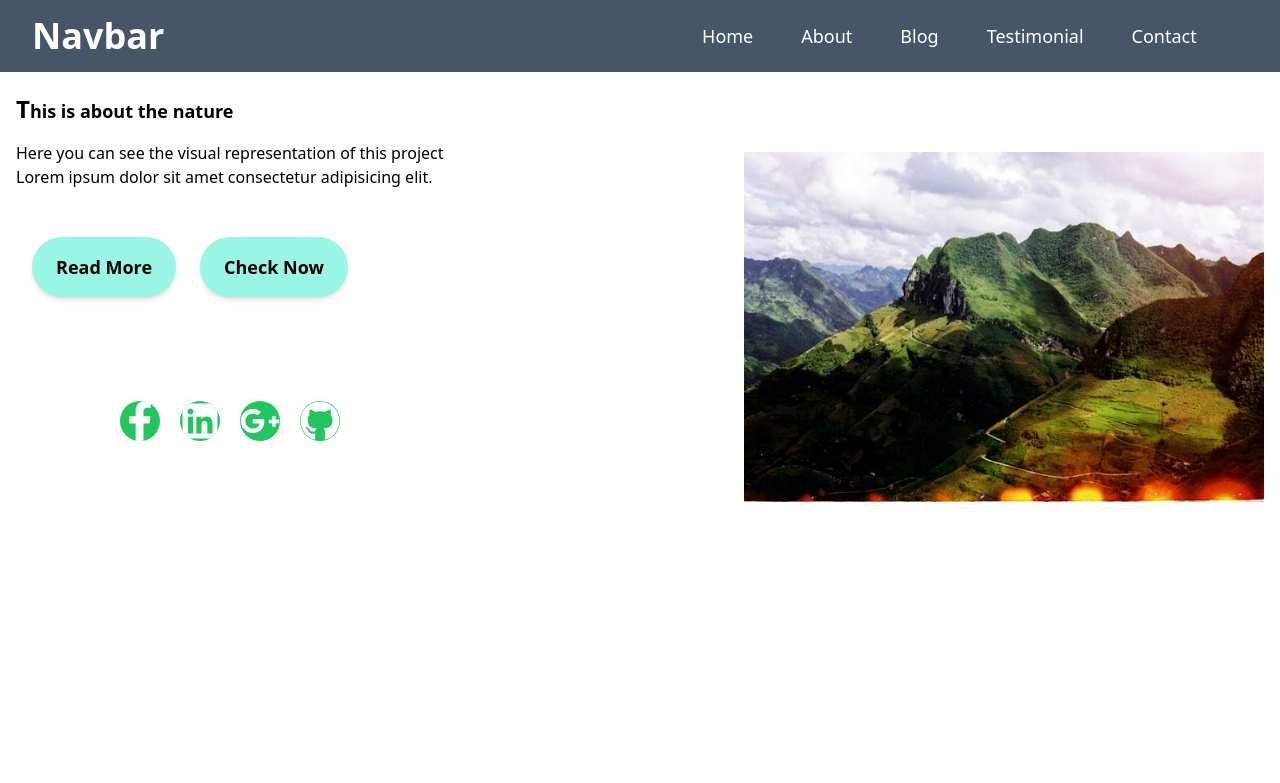
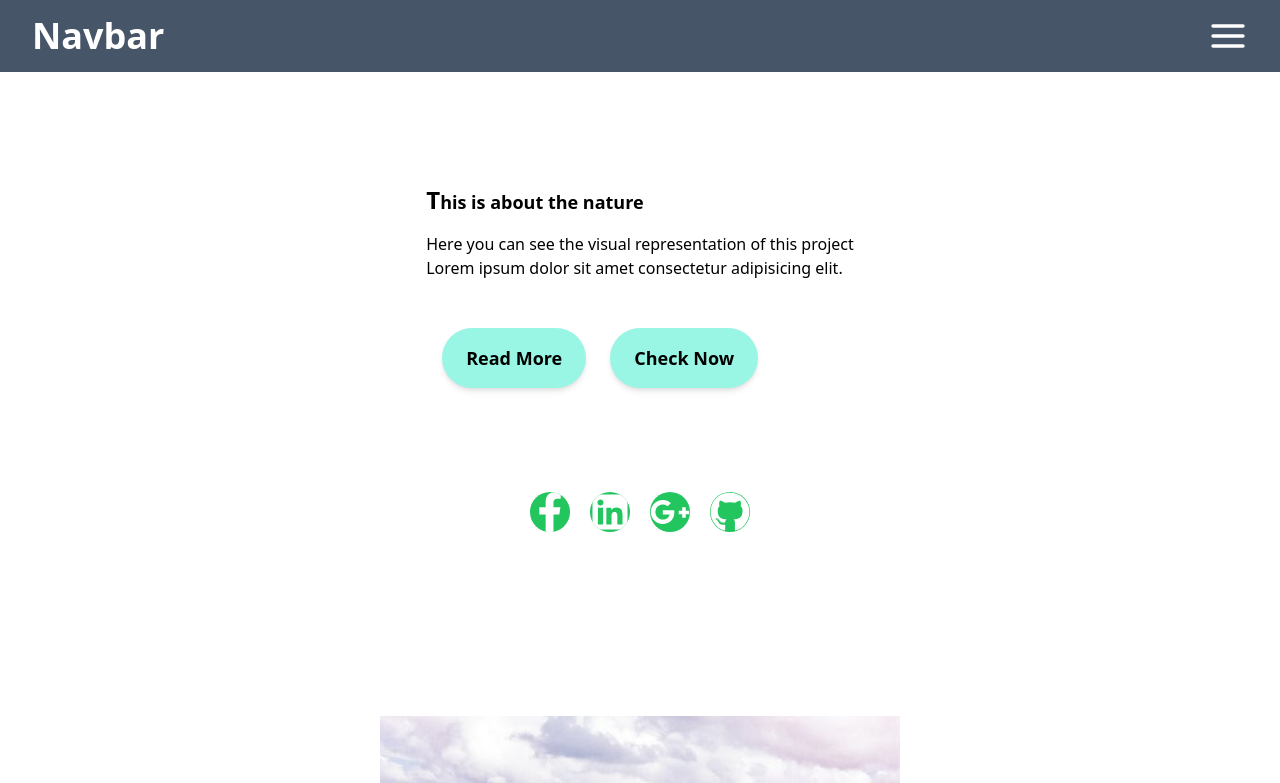
Before and after one commit to neelendrareddy9001/json_webtoken-authentication, a React (Create React App) app in the folder client/: page / in a window 1280 px wide. Shown: the top 783 px of the page. Built offline with nearby package versions, Linux system fonts and the light colour scheme.

Commit message:
changes added

```diff
--- a/client/src/Components/Home/Home.jsx
+++ b/client/src/Components/Home/Home.jsx
@@ -4,15 +4,32 @@ import { FaFacebookF } from "react-icons/fa";
 import { FaLinkedin } from "react-icons/fa";
 import { FaGooglePlusG } from "react-icons/fa";
 import { FaGithub } from "react-icons/fa";
+import {motion} from 'framer-motion'
 
 
 const Home = () => {
   return (
-    <section className='section-container mx-auto home min-h-[70vh]'>
-      <div className='flex gap-12 items-center justify-between'>
+    <section className='section-container mx-auto home min-h-[70vh] py-24'>
+      <div className='flex gap-12 items-center justify-between mdd:flex-col'>
         <div className='sm:text-center'>
-          <h1  className="heading first-letter:text-2xl font-semibold text-lg py-4">This is about the nature</h1>
-          <h4>Here you can see the visual representation of this project</h4>
+          <motion.h1
+            initial={{ opacity: 0, translateX: '-200px' }}
+            animate={{ opacity: 1, translateX: '0px' }}
+            transition={{
+              duration: 0.4,
+              delay: 0.5,
+              ease: [0, 0.71, 0.2, 1.01],
+            }}
+            className="heading first-letter:text-2xl font-semibold text-lg py-4">This is about the nature</motion.h1>
+          <motion.h4
+            initial={{ opacity: 0, translateX: '-200px' }}
+            animate={{ opacity: 1, translateX: '0px' }}
+            transition={{
+              duration: 0.8,
+              delay: 0.7,
+              ease: [0, 0.71, 0.2, 1.01],
+            }}
+          >Here you can see the visual representation of this project</motion.h4>
           <p>
             Lorem ipsum dolor sit amet consectetur adipisicing elit.
           </p>
@@ -27,7 +44,7 @@ const Home = () => {
             <FaGithub className="icon"/>
           </div>
         </div>
-         <div className='mt-20'>
+         <div className='py-20'>
           <img src={ImgPex} alt="" className='w-[520px] h-[350px]'  />
         </div>
       </div>
--- a/client/src/pages/Testimonial/Testimoial.jsx
+++ b/client/src/pages/Testimonial/Testimoial.jsx
@@ -20,7 +20,7 @@ const Testimoial = () => {
       >
         Testimonial
       </motion.h2>
-      <div className="testimonial-container text-white text-wrap flex justify-center gap-32 py-32 flex-wrap md:">
+      <div className="testimonial-container text-white text-wrap flex justify-center gap-32 py-32 flex-wrap md:w-full">
         <div className="item px-20 pt-4 md:w-full md:mx-8">
           <div className="item-img my-8">
             <img src="https://www.google.pl/url?sa=i&url=https%3A%2F%2Fwww.aarp.org%2Fpolitics-society%2Fhistory%2Finfo-2023%2Fbill-gates-next-generation.html&psig=AOvVaw2bP2tS5u_4NCdNSoYhX71n&ust=1719480172224000&source=images&cd=vfe&opi=89978449&ved=0CBAQjRxqFwoTCIDT-vf4-IYDFQAAAAAdAAAAABAK" alt="" />
--- a/client/tailwind.config.js
+++ b/client/tailwind.config.js
@@ -5,7 +5,7 @@ module.exports = {
     screens: {
       'xl': {'max': '1535px'},
       'lg' : {'max': '1024px'},
-      'mdd' : {'max': '840px'},
+      'mdd' : {'min': '840px'},
       'md' : {'max': '767px'},
       'sm' : {'max': '480px'}
     },
```
